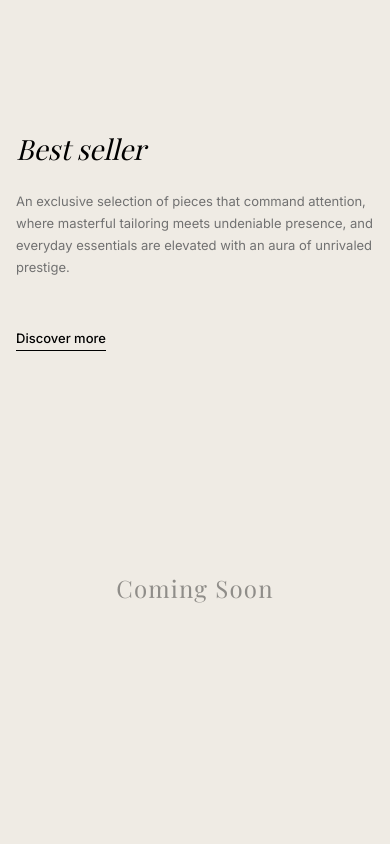
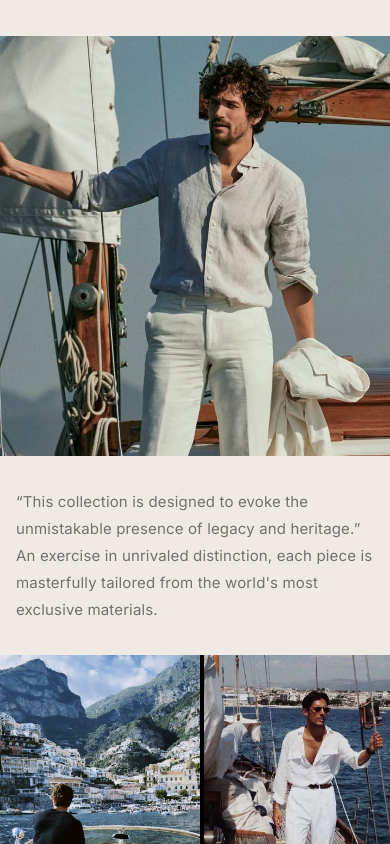
Before and after one commit to atharxv/KSM, a Next.js app: page / in a window 390 px wide. Shown: the part 2200-3044 px from the top of the page. Built offline with nearby package versions, Linux system fonts and the light colour scheme; a web font is replaced by a local one.

Commit message:
Remove Best Seller section from the storefront

```diff
--- a/app/components/BestSeller/BestSeller.module.css
+++ /dev/null
@@ -1,189 +0,0 @@
-.section {
-  display: grid;
-  grid-template-columns: 380px 1fr;
-  gap: var(--space-2xl);
-  padding: var(--space-5xl) var(--content-padding);
-  max-width: var(--max-width);
-  margin: 0 auto;
-  align-items: start;
-}
-
-/* Text Block */
-.textBlock {
-  padding-top: var(--space-xl);
-  position: sticky;
-  top: calc(var(--header-height) + var(--space-2xl));
-}
-
-.title {
-  font-family: var(--font-serif);
-  font-size: clamp(1.75rem, 3vw, 2.25rem);
-  font-weight: 400;
-  font-style: italic;
-  color: var(--color-black);
-  margin-bottom: var(--space-lg);
-  line-height: 1.2;
-}
-
-.description {
-  font-family: var(--font-sans);
-  font-size: var(--text-sm);
-  font-weight: 400;
-  color: var(--color-gray-400);
-  line-height: 1.7;
-  margin-bottom: var(--space-2xl);
-  max-width: 300px;
-}
-
-.discoverLink {
-  font-family: var(--font-sans);
-  font-size: var(--text-sm);
-  font-weight: 500;
-  color: var(--color-black);
-  text-decoration: none;
-  border-bottom: 1px solid var(--color-black);
-  padding-bottom: 4px;
-  transition: opacity var(--duration-fast) ease;
-}
-
-.discoverLink:hover {
-  opacity: 0.6;
-}
-
-/* Product Grid */
-.productGrid {
-  display: grid;
-  grid-template-columns: repeat(3, 1fr);
-  gap: var(--space-lg);
-}
-
-/* Make Shopify wrapper elements transparent to grid layout */
-.productGrid > div,
-.productGrid :global(shopify-context),
-.productGrid :global(shopify-list-context) {
-  display: contents;
-}
-
-/* Global product card styles (injected via dangerouslySetInnerHTML) */
-:global(.best-seller-card) {
-  cursor: pointer;
-}
-
-:global(.best-seller-card__image-wrap) {
-  position: relative;
-  width: 100%;
-  aspect-ratio: 3 / 4;
-  overflow: hidden;
-  background-color: transparent;
-  margin-bottom: var(--space-md);
-}
-
-:global(.best-seller-card__image-wrap) img {
-  width: 100%;
-  height: 100%;
-  object-fit: cover;
-  mix-blend-mode: multiply;
-  transition: transform var(--duration-slow) var(--ease-out), opacity var(--duration-normal) var(--ease-out);
-}
-
-:global(.best-seller-card__image-wrap) :global(.hover-image) {
-  position: absolute;
-  top: 0;
-  left: 0;
-  opacity: 0;
-  z-index: 1;
-}
-
-:global(.best-seller-card:hover) :global(.primary-image) {
-  opacity: 0;
-}
-
-:global(.best-seller-card:hover) :global(.hover-image) {
-  opacity: 1;
-  transform: scale(1.04);
-}
-
-:global(.best-seller-card__badge) {
-  position: absolute;
-  top: var(--space-md);
-  left: var(--space-md);
-  background-color: var(--color-black);
-  color: var(--color-white);
-  font-family: var(--font-sans);
-  font-size: var(--text-xs);
-  font-weight: 500;
-  padding: 4px 12px;
-  z-index: 1;
-  letter-spacing: 0.02em;
-}
-
-:global(.best-seller-card__info) {
-  display: flex;
-  flex-direction: column;
-  gap: 4px;
-}
-
-:global(.best-seller-card__name) {
-  font-family: var(--font-sans);
-  font-size: var(--text-base);
-  font-weight: 400;
-  color: var(--color-black);
-  line-height: 1.4;
-}
-
-:global(.best-seller-card__price) {
-  display: flex;
-  gap: var(--space-sm);
-  align-items: center;
-  font-family: var(--font-sans);
-  font-size: var(--text-sm);
-  color: var(--color-black);
-}
-
-:global(.best-seller-card__compare-price) {
-  text-decoration: line-through;
-  color: var(--color-gray-300);
-  font-size: var(--text-sm);
-}
-
-/* Loading Skeletons */
-:global(.best-seller-loading) {
-  display: grid;
-  grid-template-columns: repeat(3, 1fr);
-  gap: var(--space-lg);
-}
-
-:global(.best-seller-skeleton) {
-  aspect-ratio: 3 / 4;
-  width: 100%;
-}
-
-/* Responsive */
-@media (max-width: 1024px) {
-  .section {
-    grid-template-columns: 1fr;
-    padding: var(--space-4xl) var(--content-padding);
-  }
-
-  .textBlock {
-    position: static;
-    padding-top: 0;
-  }
-
-  .description {
-    max-width: 100%;
-  }
-}
-
-@media (max-width: 768px) {
-  .productGrid {
-    grid-template-columns: repeat(2, 1fr);
-  }
-}
-
-@media (max-width: 480px) {
-  .productGrid {
-    grid-template-columns: 1fr;
-    max-width: 360px;
-  }
-}
--- a/app/components/BestSeller/BestSeller.tsx
+++ /dev/null
@@ -1,87 +0,0 @@
-import styles from './BestSeller.module.css';
-
-export default function BestSeller() {
-  return (
-    <section className={styles.section} id="best-seller" aria-label="Best Sellers">
-      {/* Left: Text Block */}
-      <div className={styles.textBlock}>
-        <h2 className={styles.title}>Best seller</h2>
-        <p className={styles.description}>
-          An exclusive selection of pieces that command attention,
-          where masterful tailoring meets undeniable presence, and
-          everyday essentials are elevated with an aura of
-          unrivaled prestige.
-        </p>
-        <a href="/products" className={styles.discoverLink} id="btn-discover-more">
-          Discover more
-        </a>
-      </div>
-
-      {/* Right: Product Cards via Shopify Web Components */}
-      <div className={styles.productGrid}>
-        <div
-          className="shopify-container hidden-for-now"
-          style={{ display: 'none' }}
-          dangerouslySetInnerHTML={{
-            __html: `
-              <shopify-context type="collection" handle="best-sellers">
-                <template>
-                  <shopify-list-context type="product" query="collection.products" first="3">
-                    <template>
-                      <a href="/products/{{product.handle}}" class="best-seller-card">
-                        <div class="best-seller-card__image-wrap">
-                          <span class="best-seller-card__badge">Sale</span>
-                          <shopify-media
-                            width="360"
-                            height="480"
-                            query="product.selectedOrFirstAvailableVariant.image"
-                            class="primary-image"
-                          ></shopify-media>
-                          <shopify-media
-                            width="360"
-                            height="480"
-                            query="product.images[1]"
-                            class="hover-image"
-                          ></shopify-media>
-                        </div>
-                        <div class="best-seller-card__info">
-                          <h3 class="best-seller-card__name">
-                            <shopify-data query="product.title"></shopify-data>
-                          </h3>
-                          <div class="best-seller-card__price">
-                            <shopify-money query="product.selectedOrFirstAvailableVariant.price"></shopify-money>
-                            <span class="best-seller-card__compare-price">
-                              <shopify-money query="product.selectedOrFirstAvailableVariant.compareAtPrice"></shopify-money>
-                            </span>
-                          </div>
-                        </div>
-                      </a>
-                    </template>
-                    <div shopify-loading-placeholder class="best-seller-loading">
-                        <div class="product-skeleton">
-                          <div class="product-skeleton__image"></div>
-                          <div class="product-skeleton__text"></div>
-                          <div class="product-skeleton__price"></div>
-                        </div>
-                        <div class="product-skeleton">
-                          <div class="product-skeleton__image"></div>
-                          <div class="product-skeleton__text"></div>
-                          <div class="product-skeleton__price"></div>
-                        </div>
-                        <div class="product-skeleton">
-                          <div class="product-skeleton__image"></div>
-                          <div class="product-skeleton__text"></div>
-                          <div class="product-skeleton__price"></div>
-                        </div>
-                    </div>
-                  </shopify-list-context>
-                </template>
-              </shopify-context>
-            `,
-          }}
-        />
-        <div className="coming-soon-message" style={{ display: 'flex' }}>Coming Soon</div>
-      </div>
-    </section>
-  );
-}
--- a/app/page.tsx
+++ b/app/page.tsx
@@ -1,7 +1,6 @@
 import HeroSection from "./components/HeroSection/HeroSection";
 import ActionBanner from "./components/ActionBanner/ActionBanner";
 import FeaturedCollection from "./components/FeaturedCollection/FeaturedCollection";
-import BestSeller from "./components/BestSeller/BestSeller";
 import DesignIdeology from "./components/DesignIdeology/DesignIdeology";
 import PhotoGallery from "./components/PhotoGallery/PhotoGallery";
 
@@ -11,7 +10,6 @@ export default function Home() {
       <HeroSection />
       <ActionBanner />
       <FeaturedCollection />
-      <BestSeller />
       <DesignIdeology />
       <PhotoGallery />
     </>
```
